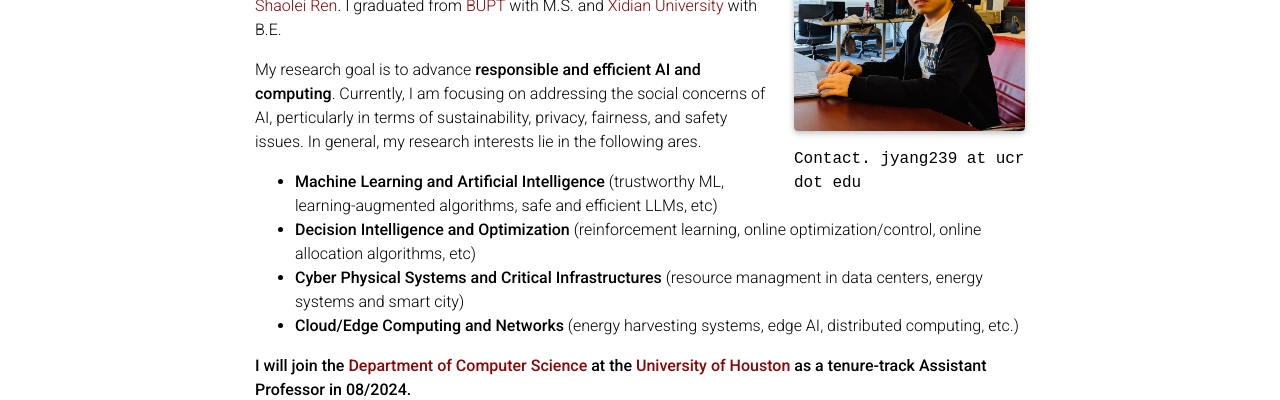
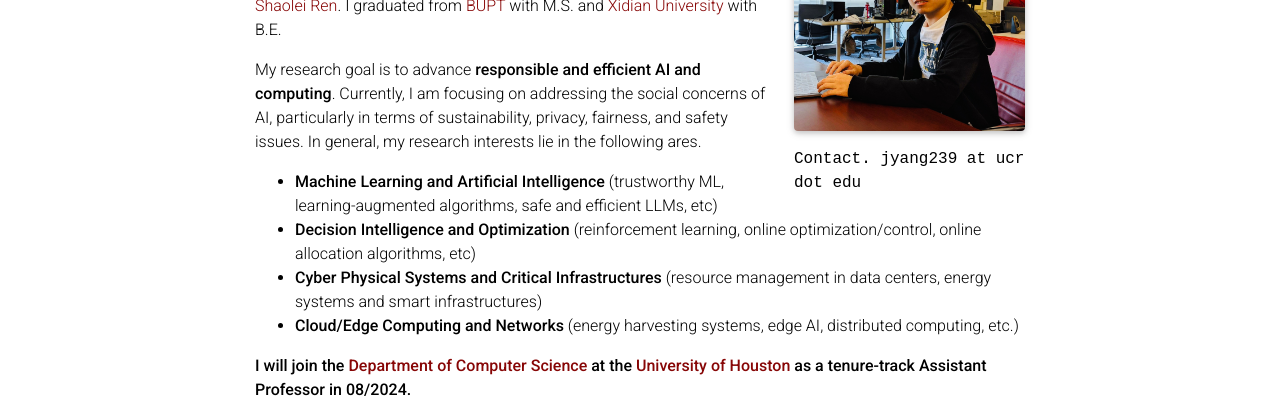
Before and after one commit to JYang-AI/jyang-ai.github.io, a Jekyll site: the page built from _pages/about.md, in a window 1280 px wide and 900 px high. Shown: the part 295-695 px from the top of the window. Built offline with Jekyll 4.4.1, drawn with Linux system fonts in a browser that asks for light colours; full-size pictures stand in for the smaller copies a plugin makes; some web fonts are replaced; comment, search, counter and statistics services are not loaded; a style sheet for code colours, icons or effects is not loaded.

Commit message:
Update about.md

```diff
--- a/_pages/about.md
+++ b/_pages/about.md
@@ -19,10 +19,10 @@
 I am currently a postdoctoral researcher at [UC Riverside](https://www.ucr.edu) and a visiting researcher at [Caltech](https://www.caltech.edu), working with [Prof. Adam Wierman](https://adamwierman.com) and [Prof. Shaolei Ren](https://shaoleiren.github.io).
 Prior of that, I received PhD in Electrical and Computer Engineering Department at the University of California, Riverside, advised by [Prof. Shaolei Ren](https://shaoleiren.github.io). I graduated from [BUPT](https://en.wikipedia.org/wiki/Beijing_University_of_Posts_and_Telecommunications) with M.S. and [Xidian University](https://en.wikipedia.org/wiki/Xidian_University) with B.E.
 
-My research goal is to advance **responsible and efficient AI and computing**. Currently, I am focusing on addressing the social concerns of AI, perticularly in terms of sustainability, privacy, fairness, and safety issues. In general, my research interests lie in the following ares.
+My research goal is to advance **responsible and efficient AI and computing**. Currently, I am focusing on addressing the social concerns of AI, particularly in terms of sustainability, privacy, fairness, and safety issues. In general, my research interests lie in the following ares.
 + **Machine Learning and Artificial Intelligence** (trustworthy ML, learning-augmented algorithms, safe and efficient LLMs, etc)
 + **Decision Intelligence and Optimization** (reinforcement learning, online optimization/control, online allocation algorithms,  etc)
-+ **Cyber Physical Systems and Critical Infrastructures** (resource managment in data centers, energy systems and smart city)
++ **Cyber Physical Systems and Critical Infrastructures** (resource management in data centers, energy systems and smart infrastructures)
 + **Cloud/Edge Computing and Networks** (energy harvesting systems, edge AI, distributed computing, etc.)
 
 
```
